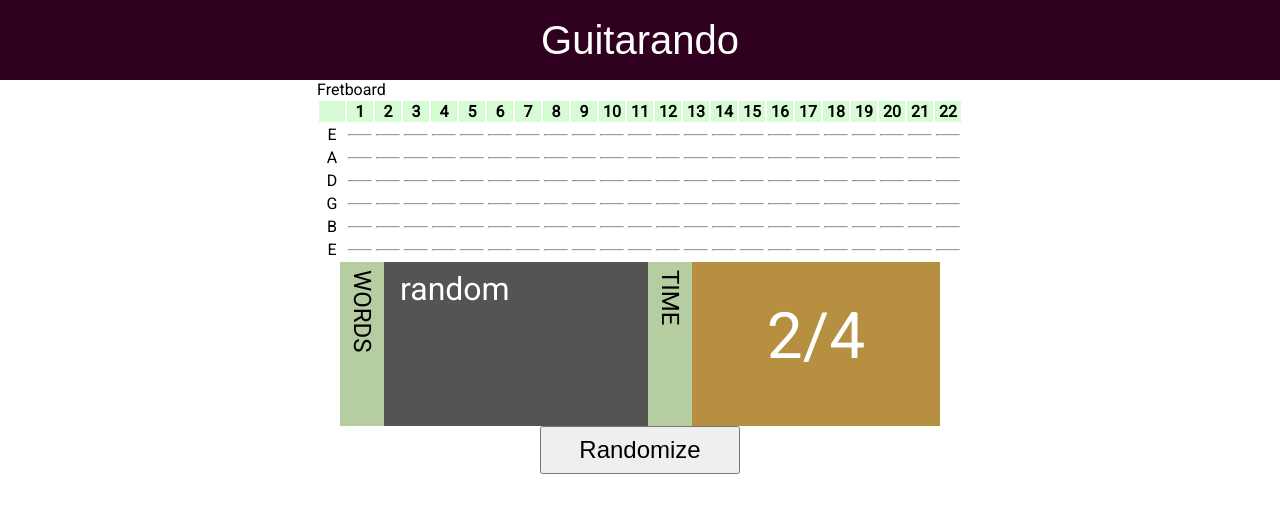
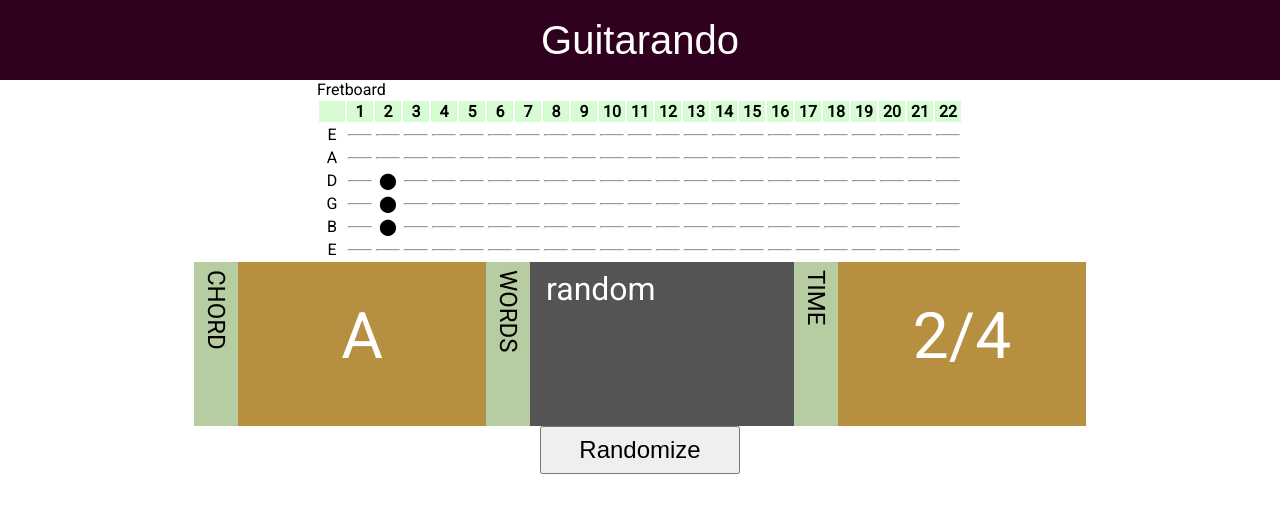
Before and after one commit to pramser/guitarando, a React (Create React App) app: page / in a window 1280 px wide. Shown: the top 512 px of the page. Built offline with nearby package versions, Linux system fonts and the light colour scheme; a web font is replaced by a local one.

Commit message:
Add basic chords into randomizer

```diff
--- a/src/App.css
+++ b/src/App.css
@@ -37,6 +37,29 @@ body {
 table td {
   width: 24px;
   text-align: center;
+}
+
+.Chord {
+  background-color: #b68f40;
+  color: #ffffff;
+  display: flex;
+  flex-direction: row;
+}
+
+.Chord > .vertical-title {
+  color: black;
+  background-color: #b6cca1;
+}
+
+div.chord-info {
+  font-size: 64px;
+  width: 248px;
+  height: 148px;
+
+  display: flex;
+  align-items: center;
+  align-content: center;
+  justify-content: center;
 }
 
 .Words {
--- a/src/App.js
+++ b/src/App.js
@@ -1,6 +1,7 @@
 import "./App.css";
-import chords from "./chords.json"
+import chords from "./chords.json";
 import { useState } from "react";
+import Chord from "./Chord";
 import Fretboard from "./Fretboard";
 import Time from "./Time";
 import Words from "./Words";
@@ -12,7 +13,7 @@ function getRandomInt(max) {
 function App() {
   const [error, setError] = useState(null);
   const [isLoaded, setIsLoaded] = useState(false);
-  const [chord, setChord] = useState([0]);
+  const [chord, setChord] = useState({ name: "A", notes: [0, 0, 2, 2, 2, 0] });
   const [words, setWords] = useState(["random"]);
   const [time, setTime] = useState(0);
 
@@ -23,7 +24,9 @@ function App() {
       .then((fetchedWords) => {
         setWords(fetchedWords);
       });
-    setChord(chords[getRandomInt(chords.length)].notes);
+
+    const randomChord = chords[getRandomInt(chords.length)];
+    setChord(randomChord);
     setTime(getRandomInt(3));
     setIsLoaded(true);
   };
@@ -33,15 +36,12 @@ function App() {
       <header className="App-header">Guitarando</header>
       <body>
         <div>
-          <Fretboard chord={chord} />
+          <Fretboard notes={chord.notes} />
         </div>
         <div style={{ display: "flex", flexDirection: "row" }}>
-          <div>
-            <Words words={words} />
-          </div>
-          <div>
-            <Time time={time} />
-          </div>
+          <Chord name={chord.name} />
+          <Words words={words} />
+          <Time time={time} />
         </div>
         <div style={{ textAlign: "center" }}>
           <button className="randomize" onClick={clickRandomize}>
--- /dev/null
+++ b/src/Chord.js
@@ -0,0 +1,12 @@
+function Chord(props) {
+    return <div className="Chord">
+        <div className="vertical-title">
+            CHORD
+        </div>
+        <div className="chord-info">
+            {props.name}
+        </div>
+    </div>
+}
+
+export default Chord;
--- a/src/Fretboard.js
+++ b/src/Fretboard.js
@@ -22,7 +22,7 @@ function resolveFret(chord, string, fret) {
 }
 
 function Fretboard(props) {
-  const CHORD = props.chord;
+  const CHORD_NOTES = props.notes;
 
   return (
     <div>
@@ -37,7 +37,7 @@ function Fretboard(props) {
           <tr>
             {Array.from(Array(NUM_OF_FRETS + 1)).map((z, fret) => (
               <td>
-                {resolveFret(CHORD, string, fret)}
+                {resolveFret(CHORD_NOTES, string, fret)}
               </td>
             ))}
           </tr>
```
